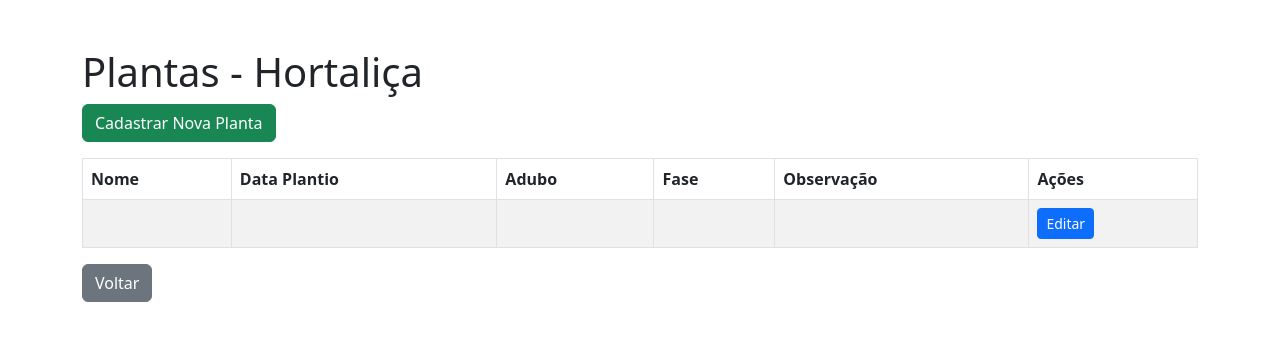
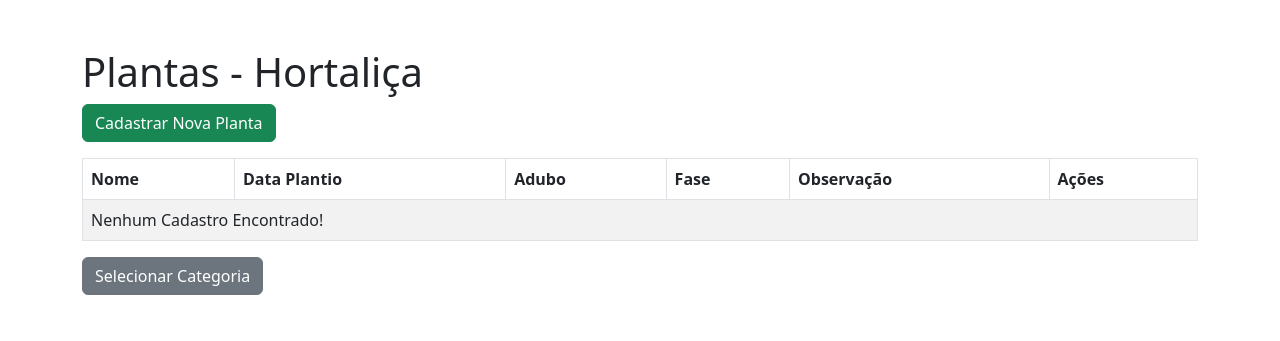
Before and after one commit to Vanessa-Witczak/Projetos, a Django app: a page that uses RelatorioApp/templates/ListarPlantas.html in a window 1280 px wide. Shown: the top 341 px of the page. Run offline with Django 5.2, Linux system fonts and the light colour scheme; data comes from the database, SQL or seed files in the repository; both versions use the stored data as it was after the commit.

Commit message:
alteração final

```diff
--- a/RelatorioApp/forms.py
+++ b/RelatorioApp/forms.py
@@ -4,4 +4,4 @@ from .models import Planta
 class PlantaForm(forms.ModelForm):
     class Meta:
         model = Planta
-        fields = ['Nome', 'Data_Do_Plantio', 'Adubo', 'Fase', 'Observacao']
+        fields = ['nome', 'Data_Do_Plantio', 'Adubo', 'Fase', 'Observacao']
--- a/RelatorioApp/templates/ListarPlantas.html
+++ b/RelatorioApp/templates/ListarPlantas.html
@@ -7,7 +7,7 @@
 </head>
 <body class="container mt-5">
     <h1>Plantas - {{ categoria|title }}</h1>
-    <a href="{% url 'NovaPlanta' categoria %}" class="btn btn-success mb-3">Cadastrar Nova Planta</a>
+    <a href="{% url 'RelatorioApp:cadastrar_plantas' categoria %}" class="btn btn-success mb-3">Cadastrar Nova Planta</a>
     <table class="table table-bordered table-striped">
         <thead>
             <tr>
@@ -15,20 +15,23 @@
             </tr>
         </thead>
         <tbody>
-
+            {% for planta in plantas %}
             <tr>
                 <td>{{ planta.nome }}</td>
-                <td>{{ planta.data_plantio }}</td>
-                <td>{{ planta.adubo }}</td>
-                <td>{{ planta.fase }}</td>
-                <td>{{ planta.observacao }}</td>
+                <td>{{ planta.Data_Do_Plantio }}</td>
+                <td>{{ planta.Adubo }}</td>
+                <td>{{ planta.Fase }}</td>
+                <td>{{ planta.Observacao }}</td>
                 <td>
-                    <a href="{% url 'editar_planta' %}" class="btn btn-sm btn-primary">Editar</a>
+                    <a href="{% url 'RelatorioApp:editar_plantas' planta.id %}" class="btn btn-sm btn-primary">Editar</a>
                 </td>
             </tr>
+            {% empty %}
+                <tr><td colspan="6">Nenhum Cadastro Encontrado!</td></tr>
+            {% endfor %}
 
         </tbody>
     </table>
-    <a href="{% url 'EscolherCategoria' %}" class="btn btn-secondary">Voltar</a>
+    <a href="{% url 'RelatorioApp:escolher_categoria' %}" class="btn btn-secondary">Selecionar Categoria</a>
 </body>
 </html>
--- a/RelatorioApp/templates/ListarTodos.html
+++ b/RelatorioApp/templates/ListarTodos.html
@@ -28,6 +28,6 @@
         {% endfor %}
         </tbody>
     </table>
-    <a href="{% url 'EscolherCategoria' %}" class="btn btn-secondary">Voltar</a>
+
 </body>
 </html>
--- a/RelatorioApp/templates/NovaPlanta.html
+++ b/RelatorioApp/templates/NovaPlanta.html
@@ -11,7 +11,7 @@
         {% csrf_token %}
         {{ form.as_p }}
         <button type="submit" class="btn btn-success">Salvar</button>
-        <a href="{% url 'ListarPlantas' categoria %}" class="btn btn-secondary">Voltar</a>
+        <a href="{% url 'RelatorioApp:listar_plantas' categoria %}" class="btn btn-secondary">Voltar</a>
     </form>
 </body>
 </html>
--- a/RelatorioApp/urls.py
+++ b/RelatorioApp/urls.py
@@ -3,10 +3,11 @@ from django.urls import include, path
 
 from RelatorioApp import views
 
+app_name = 'RelatorioApp'
+
 urlpatterns = [
+    path('', views.escolher_categoria, name='escolher_categoria'),
     path('categoria/<str:categoria>/', views.listar_plantas, name='listar_plantas'),
-    path('categoria/<str:categoria>/nova/', views.nova_planta, name='NovaPlanta'),
-    path('editar/<int:pk>/', views.listar_plantas, name='EditarPlanta'),
-    path('cadastros/', views.listar_todos, name='ListarTodos'),
-
+    path('editar/<int:pk>/',views.editar_planta, name='editar_plantas'),
+    path('cadastrar/<str:categoria>/',views.nova_planta, name='cadastrar_plantas'),
 ]
--- a/RelatorioApp/views.py
+++ b/RelatorioApp/views.py
@@ -9,6 +9,7 @@ def escolher_categoria(request):
 
 def listar_plantas(request, categoria):
     plantas = Planta.objects.filter(categoria=categoria)
+    print(plantas)
 
     return render(request, 'ListarPlantas.html', {'plantas': plantas, 'categoria': categoria})
 
@@ -20,7 +21,7 @@ def nova_planta(request, categoria):
             planta = form.save(commit=False)
             planta.categoria = categoria
             planta.save()
-            return redirect('ListarPlantas', categoria=categoria)
+            return redirect('RelatorioApp:listar_plantas', categoria=categoria)
     else:
         form = PlantaForm()
     return render(request, 'NovaPlanta.html', {'form': form, 'categoria': categoria})
@@ -32,7 +33,7 @@ def editar_planta(request, pk):
         form = PlantaForm(request.POST, instance=planta)
         if form.is_valid():
             form.save()
-            return redirect('ListarPlantas', categoria=planta.categoria)
+            return redirect('RelatorioApp:listar_plantas', categoria=planta.categoria)
     else:
         form = PlantaForm(instance=planta)
     return render(request, 'NovaPlanta.html', {'form': form, 'categoria': planta.categoria})
```
Also changed, not shown: RelatorioApp/models.py (+5 -6 lines), RelatorioApp/templates/EscolherCategoria.html (+3 -4 lines), RelatorioApp/migrations/0001_initial.py (added), db.sqlite3.
